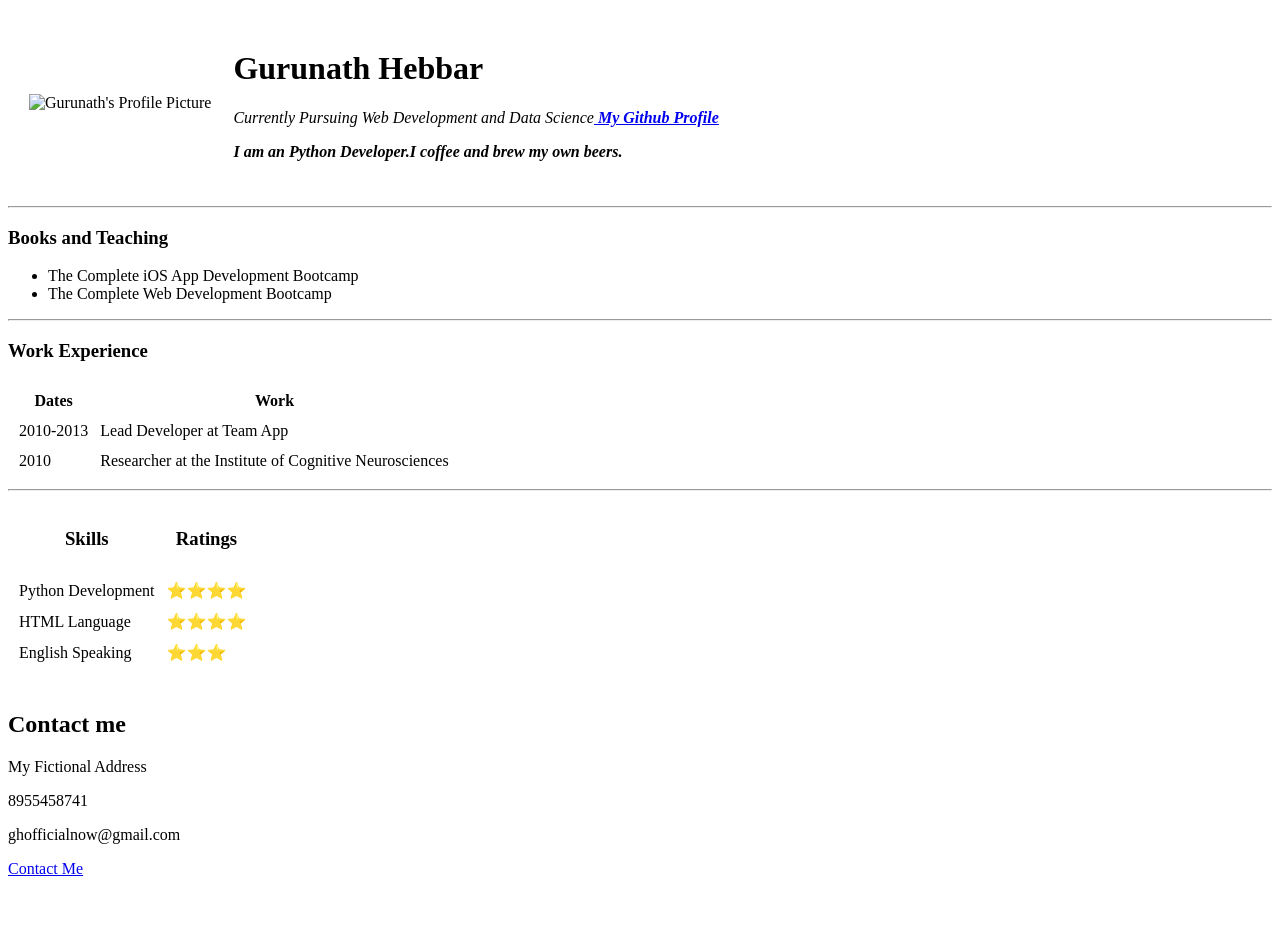
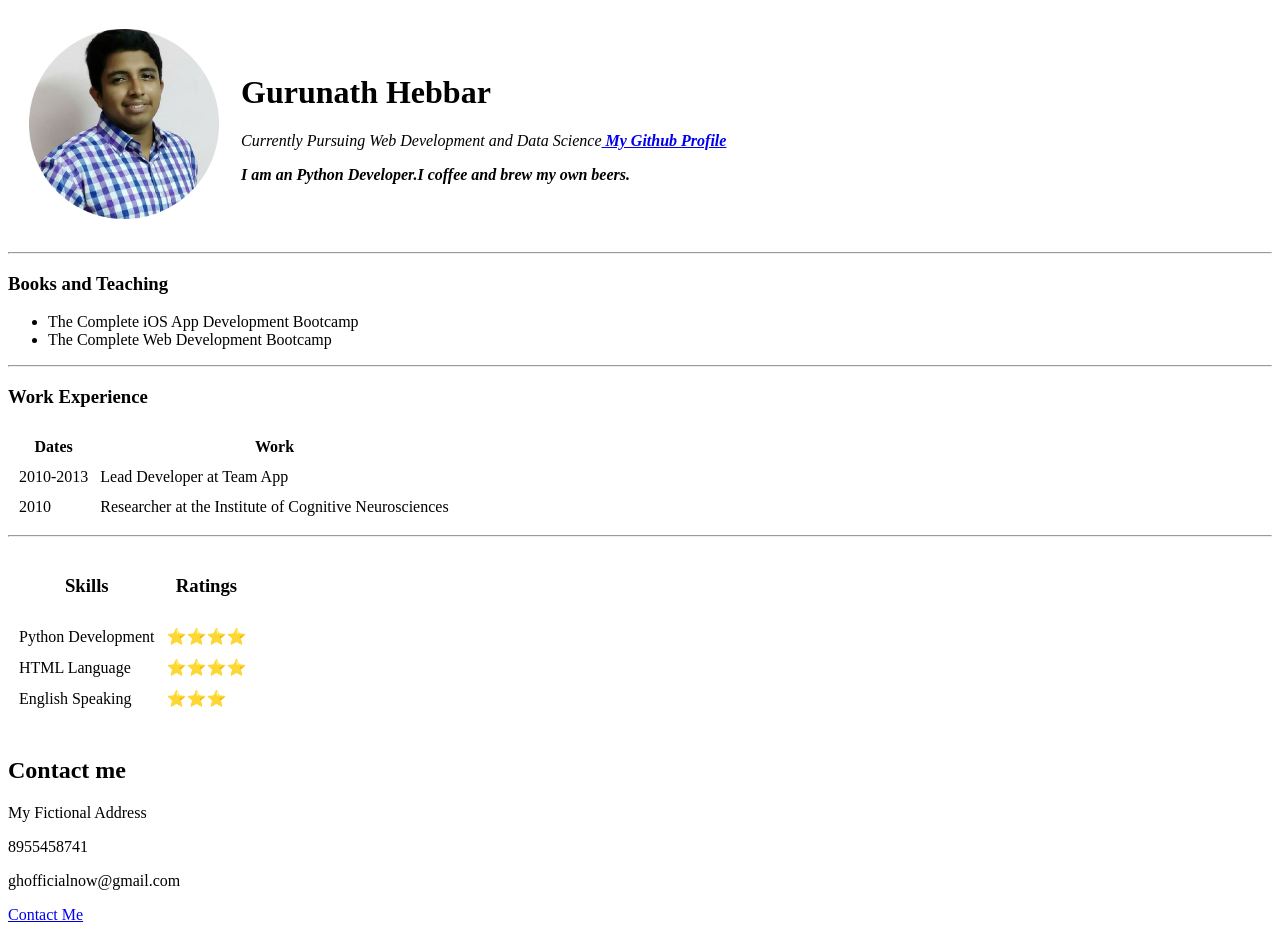
Before and after one commit to GHOfficial/My-CV, a plain HTML site: page index.html in a window 1280 px wide. Before the commit the page ends 886 px from the top, so only its background shows below. Drawn offline with Linux system fonts and the light colour scheme.

Commit message:
Update index.html

```diff
--- a/index.html
+++ b/index.html
@@ -7,7 +7,7 @@
   <body>
     <table cellspacing="20">
         <tr>
-            <td><img src="../../Full Stack Web Development Bootcamp 2022/Gurunath.png"alt="Gurunath's Profile Picture" width="190"></td>
+            <td><img src="Gurunath.png"alt="Gurunath's Profile Picture" width="190"></td>
             <td><h1>Gurunath Hebbar</h1>
                 <p><em>Currently Pursuing Web Development and Data Science<strong><a href="https://github.com/gurunathhebbar"> My Github Profile </a></st>
                 <p>I am an Python Developer.I coffee and brew my own beers.</p></td>
```
